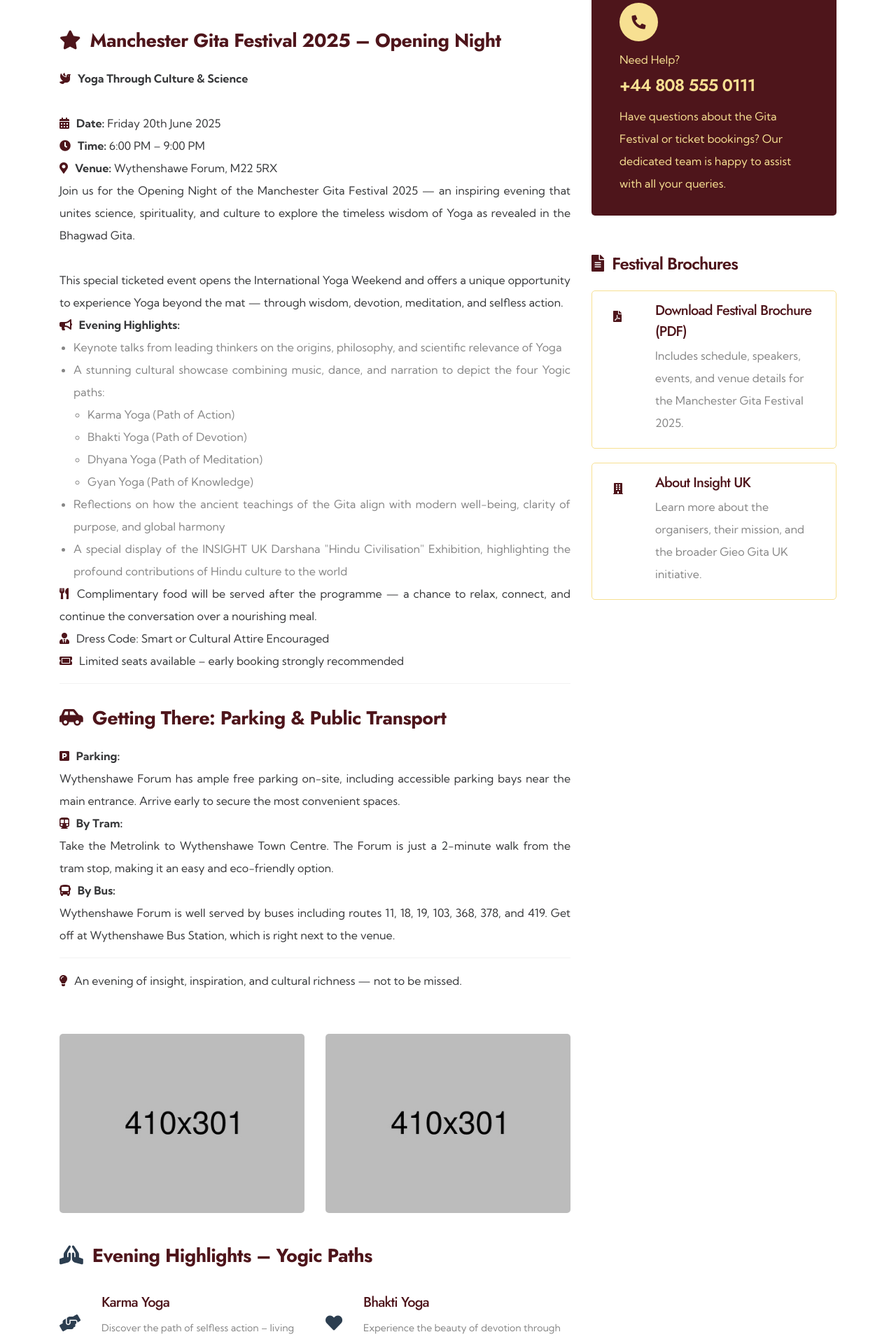
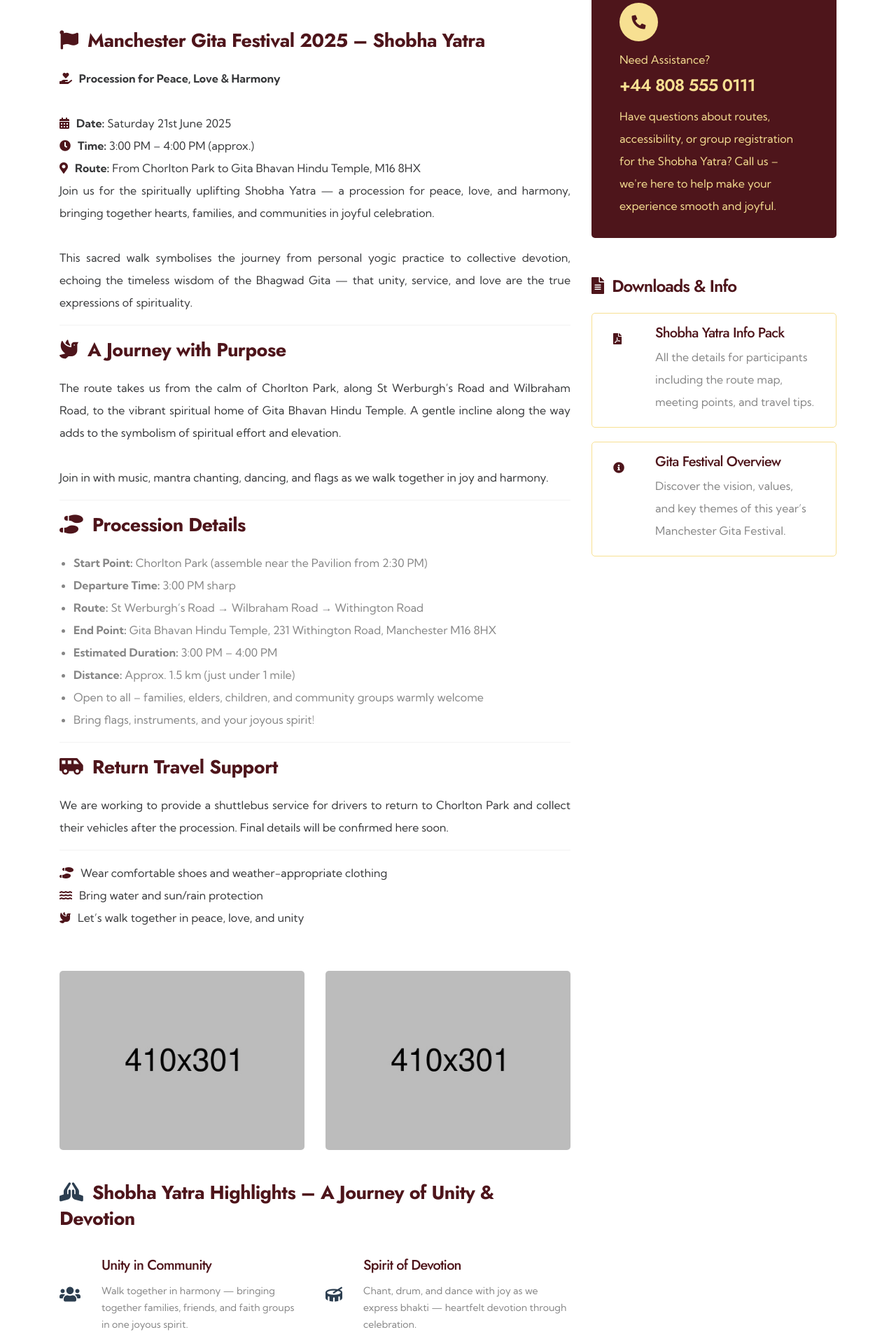
Before and after one commit to Pankajvijaybhatnagar/gieouk, a PHP site: page /junethree.php in a window 1280 px wide. Shown: the part 1321-3234 px from the top of the page at 70% size. Run offline with PHP 8.4, Linux system fonts and the light colour scheme; some web fonts are replaced.

Commit message:
updated code by pankaj

```diff
--- a/junethree.php
+++ b/junethree.php
@@ -93,70 +93,67 @@ require_once('parts/page-title.php');
 
 <div class="service-details__content-two" style="font-family: inherit;">
     <h4 class="service-details__title-two" style="color: #4e151b;">
-        <i class="fas fa-star" style="color: #4e151b; margin-right: 6px;"></i> Manchester Gita Festival 2025 – Opening Night
+        <i class="fas fa-flag" style="color: #4e151b; margin-right: 6px;"></i> Manchester Gita Festival 2025 – Shobha Yatra
     </h4>
     <p class="service-details__text-3" style="text-align: justify;">
-        <strong><i class="fas fa-dove" style="color: #4e151b; margin-right: 6px;"></i> Yoga Through Culture & Science</strong><br><br>
-
-        <i class="fas fa-calendar-alt" style="color: #4e151b; margin-right: 6px;"></i> <strong>Date:</strong> Friday 20th June 2025<br>
-        <i class="fas fa-clock" style="color: #4e151b; margin-right: 6px;"></i> <strong>Time:</strong> 6:00 PM – 9:00 PM<br>
-        <i class="fas fa-map-marker-alt" style="color: #4e151b; margin-right: 6px;"></i> <strong>Venue:</strong> Wythenshawe Forum, M22 5RX
+        <strong><i class="fas fa-hand-holding-heart" style="color: #4e151b; margin-right: 6px;"></i> Procession for Peace, Love & Harmony</strong><br><br>
+        <i class="fas fa-calendar-alt" style="color: #4e151b; margin-right: 6px;"></i> <strong>Date:</strong> Saturday 21st June 2025<br>
+        <i class="fas fa-clock" style="color: #4e151b; margin-right: 6px;"></i> <strong>Time:</strong> 3:00 PM – 4:00 PM (approx.)<br>
+        <i class="fas fa-map-marker-alt" style="color: #4e151b; margin-right: 6px;"></i> <strong>Route:</strong> From Chorlton Park to Gita Bhavan Hindu Temple, M16 8HX
     </p>
 
     <p class="service-details__text-3" style="text-align: justify;">
-        Join us for the Opening Night of the Manchester Gita Festival 2025 — an inspiring evening that unites science, spirituality, and culture to explore the timeless wisdom of Yoga as revealed in the Bhagwad Gita.<br><br>
-        This special ticketed event opens the International Yoga Weekend and offers a unique opportunity to experience Yoga beyond the mat — through wisdom, devotion, meditation, and selfless action.
-    </p>
-
-    <p class="service-details__text-3" style="text-align: justify;">
-        <strong><i class="fas fa-bullhorn" style="color: #4e151b; margin-right: 6px;"></i> Evening Highlights:</strong><br>
-        <ul style="padding-left: 20px; text-align: justify; list-style-type: disc;">
-            <li>Keynote talks from leading thinkers on the origins, philosophy, and scientific relevance of Yoga</li>
-            <li>A stunning cultural showcase combining music, dance, and narration to depict the four Yogic paths:</li>
-            <ul style="list-style-type: circle; padding-left: 20px;">
-                <li>Karma Yoga (Path of Action)</li>
-                <li>Bhakti Yoga (Path of Devotion)</li>
-                <li>Dhyana Yoga (Path of Meditation)</li>
-                <li>Gyan Yoga (Path of Knowledge)</li>
-            </ul>
-            <li>Reflections on how the ancient teachings of the Gita align with modern well-being, clarity of purpose, and global harmony</li>
-            <li>A special display of the INSIGHT UK Darshana "Hindu Civilisation" Exhibition, highlighting the profound contributions of Hindu culture to the world</li>
-        </ul>
-    </p>
-
-    <p class="service-details__text-3" style="text-align: justify;">
-        <i class="fas fa-utensils" style="color: #4e151b; margin-right: 6px;"></i> Complimentary food will be served after the programme — a chance to relax, connect, and continue the conversation over a nourishing meal.<br>
-        <i class="fas fa-user-tie" style="color: #4e151b; margin-right: 6px;"></i> Dress Code: Smart or Cultural Attire Encouraged<br>
-        <i class="fas fa-ticket-alt" style="color: #4e151b; margin-right: 6px;"></i> Limited seats available – early booking strongly recommended
+        Join us for the spiritually uplifting Shobha Yatra — a procession for peace, love, and harmony, bringing together hearts, families, and communities in joyful celebration.
+        <br><br>
+        This sacred walk symbolises the journey from personal yogic practice to collective devotion, echoing the timeless wisdom of the Bhagwad Gita — that unity, service, and love are the true expressions of spirituality.
     </p>
 
     <hr style="border-top: 1px solid #ccc;">
 
-    <h4 class="service-details__title-two" style="margin-top: 30px; color: #4e151b;">
-        <i class="fas fa-car-side" style="color: #4e151b; margin-right: 6px;"></i> Getting There: Parking & Public Transport
+    <h4 class="service-details__title-two" style="color: #4e151b;">
+        <i class="fas fa-dove" style="color: #4e151b; margin-right: 6px;"></i> A Journey with Purpose
     </h4>
-
     <p class="service-details__text-3" style="text-align: justify;">
-        <strong><i class="fas fa-parking" style="color: #4e151b; margin-right: 6px;"></i> Parking:</strong><br>
-        Wythenshawe Forum has ample free parking on-site, including accessible parking bays near the main entrance. Arrive early to secure the most convenient spaces.
+        The route takes us from the calm of Chorlton Park, along St Werburgh’s Road and Wilbraham Road, to the vibrant spiritual home of Gita Bhavan Hindu Temple.
+        A gentle incline along the way adds to the symbolism of spiritual effort and elevation.<br><br>
+        Join in with music, mantra chanting, dancing, and flags as we walk together in joy and harmony.
     </p>
 
+    <hr style="border-top: 1px solid #ccc;">
+
+    <h4 class="service-details__title-two" style="color: #4e151b;">
+        <i class="fas fa-shoe-prints" style="color: #4e151b; margin-right: 6px;"></i> Procession Details
+    </h4>
+    <ul style="padding-left: 20px; text-align: justify; list-style-type: disc;">
+        <li><strong>Start Point:</strong> Chorlton Park (assemble near the Pavilion from 2:30 PM)</li>
+        <li><strong>Departure Time:</strong> 3:00 PM sharp</li>
+        <li><strong>Route:</strong> St Werburgh’s Road → Wilbraham Road → Withington Road</li>
+        <li><strong>End Point:</strong> Gita Bhavan Hindu Temple, 231 Withington Road, Manchester M16 8HX</li>
+        <li><strong>Estimated Duration:</strong> 3:00 PM – 4:00 PM</li>
+        <li><strong>Distance:</strong> Approx. 1.5 km (just under 1 mile)</li>
+        <li>Open to all – families, elders, children, and community groups warmly welcome</li>
+        <li>Bring flags, instruments, and your joyous spirit!</li>
+    </ul>
+
+    <hr style="border-top: 1px solid #ccc;">
+
+    <h4 class="service-details__title-two" style="color: #4e151b;">
+        <i class="fas fa-shuttle-van" style="color: #4e151b; margin-right: 6px;"></i> Return Travel Support
+    </h4>
     <p class="service-details__text-3" style="text-align: justify;">
-        <strong><i class="fas fa-subway" style="color: #4e151b; margin-right: 6px;"></i> By Tram:</strong><br>
-        Take the Metrolink to Wythenshawe Town Centre. The Forum is just a 2-minute walk from the tram stop, making it an easy and eco-friendly option.
-    </p>
-
-    <p class="service-details__text-3" style="text-align: justify;">
-        <strong><i class="fas fa-bus" style="color: #4e151b; margin-right: 6px;"></i> By Bus:</strong><br>
-        Wythenshawe Forum is well served by buses including routes 11, 18, 19, 103, 368, 378, and 419. Get off at Wythenshawe Bus Station, which is right next to the venue.
+        We are working to provide a shuttlebus service for drivers to return to Chorlton Park and collect their vehicles after the procession.
+        Final details will be confirmed here soon.
     </p>
 
     <hr style="border-top: 1px solid #ccc;">
 
     <p class="service-details__text-3" style="text-align: justify;">
-        <i class="fas fa-lightbulb" style="color: #4e151b; margin-right: 6px;"></i> An evening of insight, inspiration, and cultural richness — not to be missed.
+        <i class="fas fa-shoe-prints" style="color: #4e151b; margin-right: 6px;"></i> Wear comfortable shoes and weather-appropriate clothing<br>
+        <i class="fas fa-water" style="color: #4e151b; margin-right: 6px;"></i> Bring water and sun/rain protection<br>
+        <i class="fas fa-dove" style="color: #4e151b; margin-right: 6px;"></i> Let’s walk together in peace, love, and unity
     </p>
 </div>
+
 
                             <div class="service-details__img-boxes">
                                 <div class="row">
@@ -174,71 +171,129 @@ require_once('parts/page-title.php');
                             </div>
                             <div class="service-details__service-process">
                             <h4 class="service-details__service-process-title">
-        <i class="fas fa-praying-hands" style="color: #2c3e50; margin-right: 6px;"></i> Evening Highlights – Yogic Paths
+    <i class="fas fa-praying-hands" style="color: #2c3e50; margin-right: 6px;"></i> Shobha Yatra Highlights – A Journey of Unity & Devotion
 </h4>
+
 <div class="row">
 
-        <!-- Karma Yoga -->
+<!-- Unity in Community -->
 <div class="col-xl-6">
     <div class="service-details__service-process-single">
         <div class="service-details__service-process-icon">
-                    <i class="fas fa-hands-helping" style="font-size: 24px; color: #2c3e50;"></i>
+            <i class="fas fa-users" style="font-size: 24px; color: #2c3e50;"></i>
         </div>
         <div class="service-details__service-process-content">
-                    <h4 class="service-details__service-process-content-title"><a href="#">Karma Yoga</a></h4>
+            <h4 class="service-details__service-process-content-title"><a href="#">Unity in Community</a></h4>
             <p class="service-details__service-process-content-text">
-                        Discover the path of selfless action – living with purpose through serving others.
+                Walk together in harmony — bringing together families, friends, and faith groups in one joyous spirit.
             </p>
         </div>
     </div>
 </div>
 
-        <!-- Bhakti Yoga -->
+<!-- Spirit of Devotion -->
 <div class="col-xl-6">
     <div class="service-details__service-process-single">
         <div class="service-details__service-process-icon">
-                    <i class="fas fa-heart" style="font-size: 24px; color: #2c3e50;"></i>
+            <i class="fas fa-drum" style="font-size: 24px; color: #2c3e50;"></i>
         </div>
         <div class="service-details__service-process-content">
-                    <h4 class="service-details__service-process-content-title"><a href="#">Bhakti Yoga</a></h4>
+            <h4 class="service-details__service-process-content-title"><a href="#">Spirit of Devotion</a></h4>
             <p class="service-details__service-process-content-text">
-                        Experience the beauty of devotion through heartfelt music, dance, and prayer.
+                Chant, drum, and dance with joy as we express bhakti — heartfelt devotion through celebration.
             </p>
         </div>
     </div>
 </div>
 
-        <!-- Dhyana Yoga -->
+<!-- Symbolic Journey -->
 <div class="col-xl-6">
     <div class="service-details__service-process-single">
         <div class="service-details__service-process-icon">
-                    <i class="fas fa-spa" style="font-size: 24px; color: #2c3e50;"></i>
+            <i class="fas fa-route" style="font-size: 24px; color: #2c3e50;"></i>
         </div>
         <div class="service-details__service-process-content">
-                    <h4 class="service-details__service-process-content-title"><a href="#">Dhyana Yoga</a></h4>
+            <h4 class="service-details__service-process-content-title"><a href="#">Symbolic Journey</a></h4>
             <p class="service-details__service-process-content-text">
-                        Embrace inner stillness and mindfulness through guided meditative sessions.
+                A sacred walk from the calm of Chorlton Park to the spiritual heart of Gita Bhavan — each step a reflection of inner elevation.
             </p>
         </div>
     </div>
 </div>
 
-        <!-- Gyan Yoga -->
+<!-- Seva & Togetherness -->
 <div class="col-xl-6">
     <div class="service-details__service-process-single">
         <div class="service-details__service-process-icon">
-                    <i class="fas fa-book-reader" style="font-size: 24px; color: #2c3e50;"></i>
+            <i class="fas fa-hand-holding-heart" style="font-size: 24px; color: #2c3e50;"></i>
         </div>
         <div class="service-details__service-process-content">
-                    <h4 class="service-details__service-process-content-title"><a href="#">Gyan Yoga</a></h4>
+            <h4 class="service-details__service-process-content-title"><a href="#">Seva & Togetherness</a></h4>
             <p class="service-details__service-process-content-text">
-                        Pursue the path of knowledge and wisdom through inquiry, discussion, and study.
+                Practice selfless service, carry flags, support others — every moment reflects unity, seva, and shared purpose.
             </p>
         </div>
     </div>
 </div>
+<div class="service-details__content-two" style="font-family: inherit;">
+    <h4 class="service-details__title-one" style="color: #4e151b;">
+        <i class="fas fa-music" style="color: #4e151b; margin-right: 6px;"></i> Manchester Gita Festival 2025 – Bhakti Yoga Evening
+    </h4>
+    <p class="service-details__text-3" style="text-align: justify;">
+        <strong><i class="fas fa-heart" style="color: #4e151b; margin-right: 6px;"></i> An Evening of Devotion through Music, Mantra & Meditation</strong><br><br>
+        <i class="fas fa-calendar-alt" style="color: #4e151b; margin-right: 6px;"></i> <strong>Date:</strong> Saturday 21st June 2025<br>
+        <i class="fas fa-clock" style="color: #4e151b; margin-right: 6px;"></i> <strong>Time:</strong> 4:00 PM – 7:00 PM<br>
+        <i class="fas fa-map-marker-alt" style="color: #4e151b; margin-right: 6px;"></i> <strong>Venue:</strong> Gita Bhavan Hindu Temple, 231 Withington Road, Manchester M16 8HX
+    </p>
+
+    <p class="service-details__text-3" style="text-align: justify;">
+        Conclude your day with an immersive Bhakti Yoga Evening — a heart-opening celebration of devotion through music, mantra, and meditation, held at the serene Gita Bhavan Hindu Temple.
+        <br><br>
+        This special event embodies the Path of Bhakti Yoga — devotion and surrender to the Divine through love, chanting, and heartfelt expression, as taught in the Bhagwad Gita.
+    </p>
+
+    <hr style="border-top: 1px solid #ccc;">
+
+    <h4 class="service-details__title-two" style="color: #4e151b;">
+        <i class="fas fa-star" style="color: #4e151b; margin-right: 6px;"></i> Evening Highlights
+    </h4>
+    <ul style="padding-left: 20px; text-align: justify; list-style-type: disc;">
+        <li>Soul-stirring kirtan (devotional singing) led by renowned local and visiting artists</li>
+        <li>Reflections and readings from the Bhagwad Gita on the essence of Bhakti</li>
+        <li>Collective chanting, meditation, and quiet contemplation</li>
+        <li>A spiritually uplifting atmosphere to connect deeply with yourself and the Divine</li>
+    </ul>
+
+    <hr style="border-top: 1px solid #ccc;">
+
+    <h4 class="service-details__title-two" style="color: #4e151b;">
+        <i class="fas fa-utensils" style="color: #4e151b; margin-right: 6px;"></i> Prasad & Hospitality
+    </h4>
+    <p class="service-details__text-3" style="text-align: justify;">
+        After the programme, Prasad (sanctified vegetarian food) will be lovingly served to all guests — an opportunity to share food and fellowship in the spirit of Bhakti.
+    </p>
+
+    <hr style="border-top: 1px solid #ccc;">
+
+    <h4 class="service-details__title-two" style="color: #4e151b;">
+        <i class="fas fa-parking" style="color: #4e151b; margin-right: 6px;"></i> Parking Information
+    </h4>
+    <p class="service-details__text-3" style="text-align: justify;">
+        On-site parking is available at the temple and on surrounding residential roads. We recommend arriving early to ensure easy access and a good seat for the programme.
+    </p>
+
+    <hr style="border-top: 1px solid #ccc;">
+
+    <p class="service-details__text-3" style="text-align: justify;">
+        <i class="fas fa-tshirt" style="color: #4e151b; margin-right: 6px;"></i> <strong>Dress Code:</strong> Traditional/Cultural attire encouraged<br>
+        <i class="fas fa-microphone-alt" style="color: #4e151b; margin-right: 6px;"></i> Bring your voice, your heart, and your presence<br>
+        <i class="fas fa-dove" style="color: #4e151b; margin-right: 6px;"></i> Open to all – come as you are
+    </p>
+</div>
+
 
 </div>
+
 </div>
 
                         </div>
@@ -248,14 +303,16 @@ require_once('parts/page-title.php');
 
 <!-- Festival Navigation Links -->
 <div class="service-details__service-list-box">
-            <h4 class="service-details__sidebar-title"><i class="fas fa-list-ul" style="margin-right: 6px;"></i> Explore Festival Events</h4>
+    <h4 class="service-details__sidebar-title">
+        <i class="fas fa-list-ul" style="margin-right: 6px;"></i> Gita Festival Highlights
+    </h4>
     <ul class="service-details__service-list list-unstyled">
-                <li><a href="#">Opening Night<span class="fas fa-arrow-right"></span></a></li>
-                <li><a href="#">Workshops & Seminars<span class="fas fa-arrow-right"></span></a></li>
-                <li><a href="#">Cultural Performances<span class="fas fa-arrow-right"></span></a></li>
-                <li class="active"><a href="#">Darshana Exhibition<span class="fas fa-arrow-right"></span></a></li>
-                <li><a href="#">Youth & Family Sessions<span class="fas fa-arrow-right"></span></a></li>
-                <li><a href="#">Volunteer Opportunities<span class="fas fa-arrow-right"></span></a></li>
+        <li><a href="#">Opening Night Programme <span class="fas fa-arrow-right"></span></a></li>
+        <li><a href="#">Shobha Yatra Procession <span class="fas fa-arrow-right"></span></a></li>
+        <li><a href="#">Insight Darshana Exhibition <span class="fas fa-arrow-right"></span></a></li>
+        <li class="active"><a href="#">Spiritual Talks & Seminars <span class="fas fa-arrow-right"></span></a></li>
+        <li><a href="#">Youth & Family Activities <span class="fas fa-arrow-right"></span></a></li>
+        <li><a href="#">Community Volunteering <span class="fas fa-arrow-right"></span></a></li>
     </ul>
 </div>
 
@@ -264,41 +321,44 @@ require_once('parts/page-title.php');
     <div class="service-details__need-help-icon">
         <i class="fas fa-phone-alt" style="font-size: 20px; color: #4e151b;"></i>
     </div>
-            <p class="service-details__need-help-sub-title">Need Help?</p>
+    <p class="service-details__need-help-sub-title">Need Assistance?</p>
     <h5 class="service-details__need-help-number">
         <a href="tel:+448085550111">+44 808 555 0111</a>
     </h5>
     <p class="service-details__need-help-text">
-                Have questions about the Gita Festival or ticket bookings? Our dedicated team is happy to assist with all your queries.
+        Have questions about routes, accessibility, or group registration for the Shobha Yatra? Call us – we're here to help make your experience smooth and joyful.
     </p>
 </div>
 
 <!-- Brochure Downloads -->
 <div class="service-details__brochure-box">
-            <h5 class="service-details__brochure-box-title"><i class="fas fa-file-alt" style="margin-right: 6px;"></i> Festival Brochures</h5>
+    <h5 class="service-details__brochure-box-title">
+        <i class="fas fa-file-alt" style="margin-right: 6px;"></i> Downloads & Info
+    </h5>
     <ul class="list-unstyled service-details__brochure-list">
         <li>
             <div class="icon">
                 <i class="fas fa-file-pdf" style="color: #4e151b;"></i>
             </div>
             <div class="content">
-                        <h5><a href="#">Download Festival Brochure (PDF)</a></h5>
-                        <p>Includes schedule, speakers, events, and venue details for the Manchester Gita Festival 2025.</p>
+                <h5><a href="#">Shobha Yatra Info Pack</a></h5>
+                <p>All the details for participants including the route map, meeting points, and travel tips.</p>
             </div>
         </li>
         <li>
             <div class="icon">
-                        <i class="fas fa-building" style="color: #4e151b;"></i>
+                <i class="fas fa-info-circle" style="color: #4e151b;"></i>
             </div>
             <div class="content">
-                        <h5><a href="#">About Insight UK</a></h5>
-                        <p>Learn more about the organisers, their mission, and the broader Gieo Gita UK initiative.</p>
+                <h5><a href="#">Gita Festival Overview</a></h5>
+                <p>Discover the vision, values, and key themes of this year’s Manchester Gita Festival.</p>
             </div>
         </li>
     </ul>
 </div>
 
 </div>
+
 </div>
 
                 </div>
```
Lines whose indentation alone changed are shown as unchanged.
